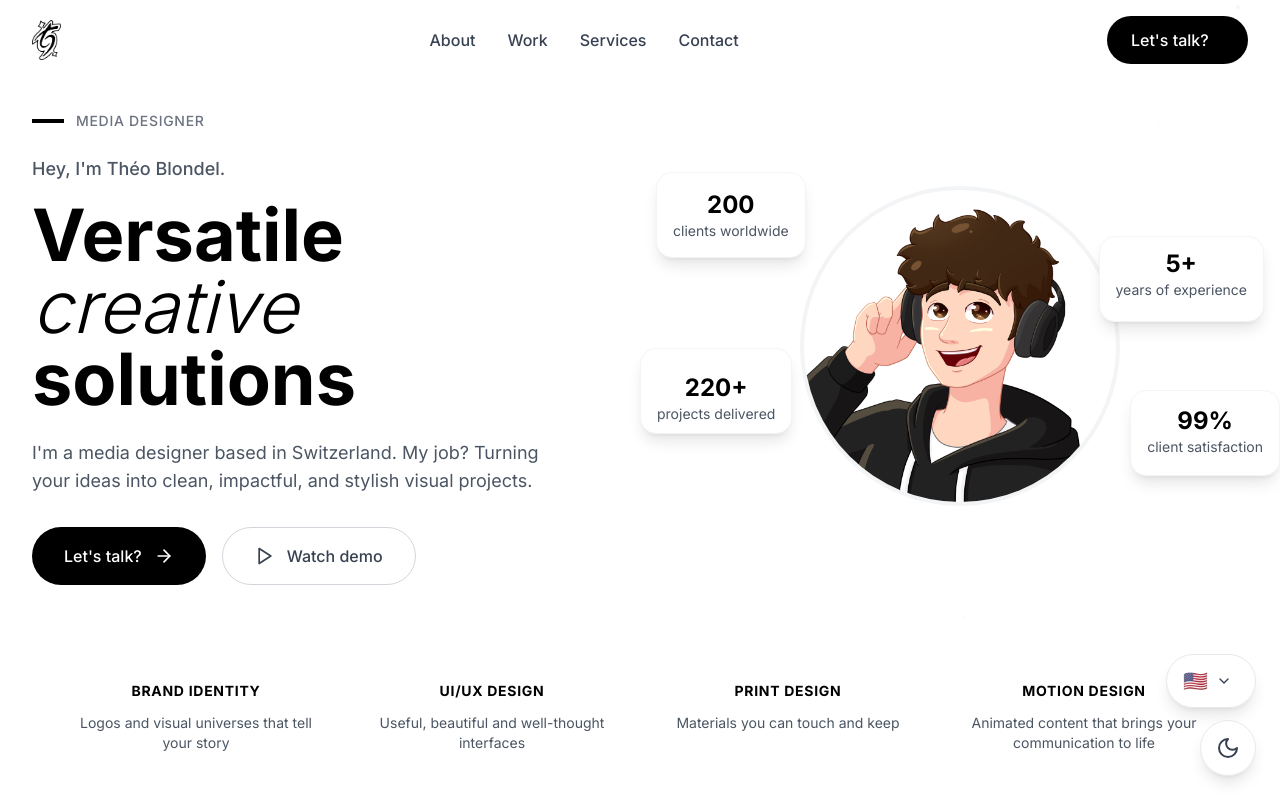
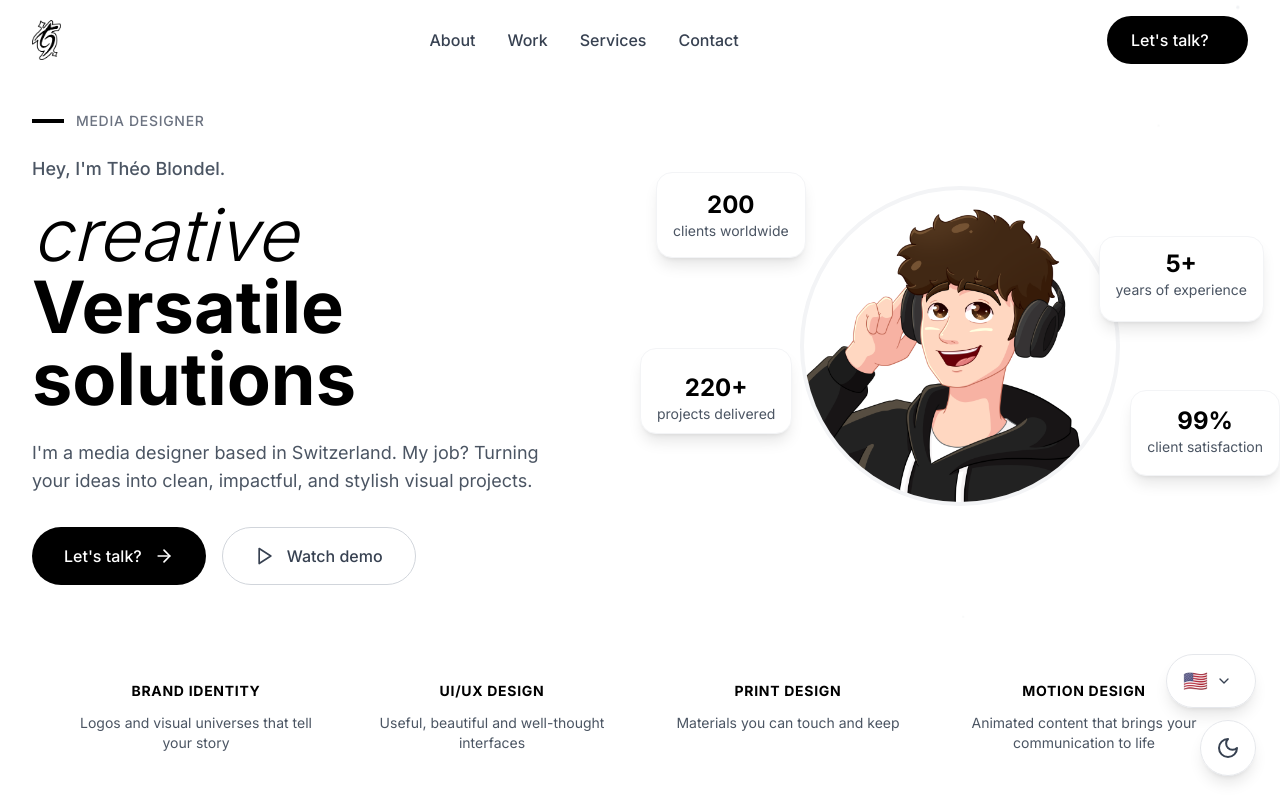
Before and after one commit to serfgxgsdfgcvg/xcfgv, a React (Vite) app: page / in a window 1280 px wide. Shown: the top 800 px of the page. Built offline with nearby package versions, Linux system fonts and the light colour scheme.

Commit message:
Déplacer Solutions en dessous de Creative

```diff
--- a/src/components/Hero.tsx
+++ b/src/components/Hero.tsx
@@ -83,9 +83,9 @@ export default function Hero() {
                       initial={{ opacity: 0, y: 30 }}
                       animate={{ opacity: 1, y: 0 }}
                       transition={{ delay: 0.4 }}
-                      className="block text-3xl sm:text-5xl lg:text-6xl xl:text-7xl font-bold leading-tight text-black dark:text-white"
+                     className="block"
                     >
-                      {t('hero.title1')}
+                     <span className="italic font-light">{t('hero.title2')}</span>
                     </motion.span>
                     <motion.span
                       initial={{ opacity: 0, y: 30 }}
@@ -93,8 +93,8 @@ export default function Hero() {
                       transition={{ delay: 0.5 }}
                       className="block"
                     >
-                      <span className="italic font-light">{t('hero.title2')}</span>{' '}
-                      <span className="font-bold">{t('hero.title3')}</span>
+                     <span className="font-bold">{t('hero.title1')}</span>{' '}
+                     <span className="font-bold">{t('hero.title3')}</span>
                     </motion.span>
                   </h1>
                 </motion.div>
```
